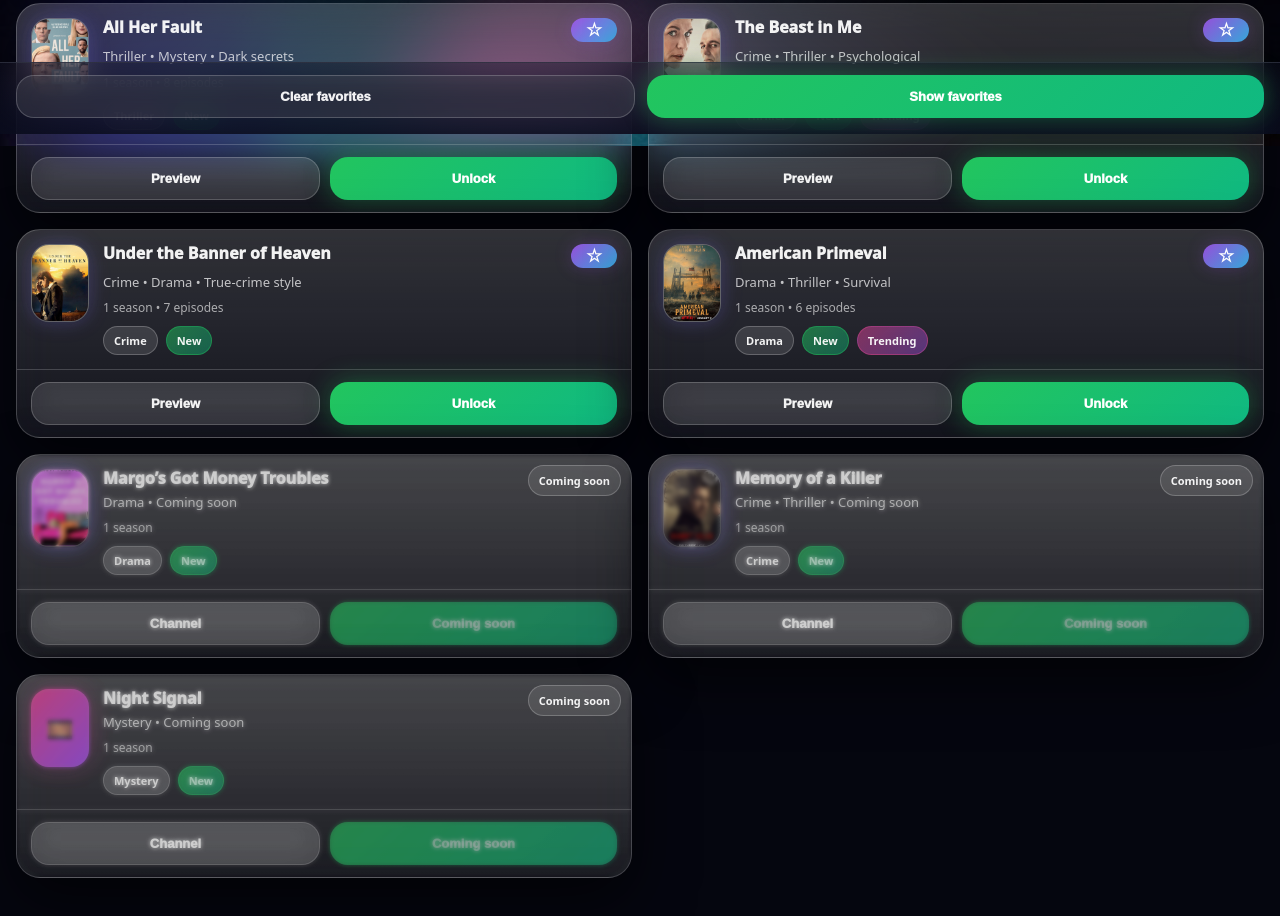
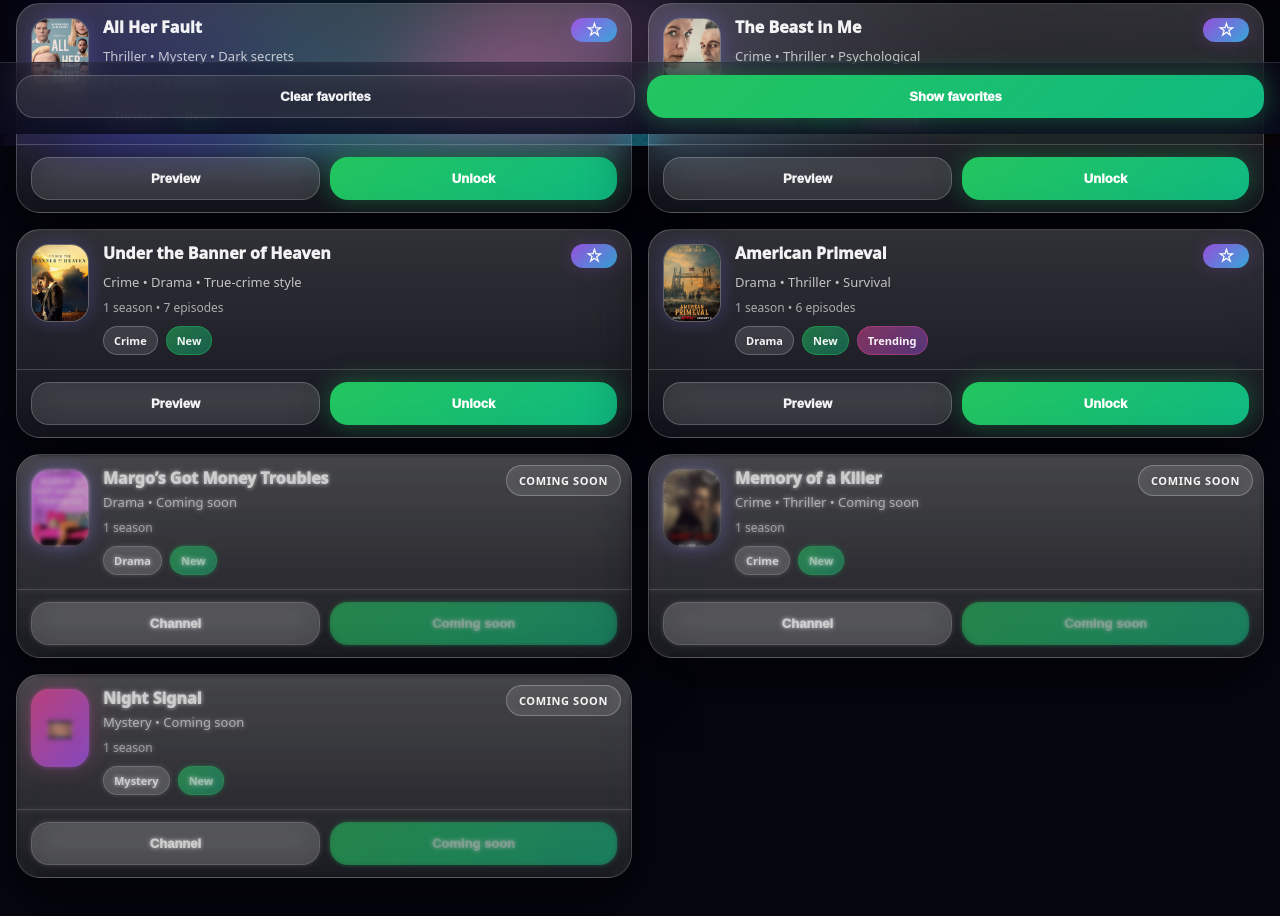
Before and after one commit to Thalip234/series-hub-miniapp, a plain HTML site: page index.html in a window 1280 px wide. Shown: the part 666-1582 px from the top of the page. Drawn offline with Linux system fonts and the light colour scheme.

Commit message:
Update styles.css

```diff
--- a/styles.css
+++ b/styles.css
@@ -548,3 +548,16 @@ body::after{
 @media (prefers-reduced-motion: reduce){
   *{ animation:none !important; transition:none !important; }
 }
+/* Coming Soon badge styling (overlay pill) */
+.lockPill.comingSoon {
+  text-transform: uppercase;
+  font-weight: 800;
+  letter-spacing: 0.6px;
+  font-size: 11px;
+  padding: 7px 12px;
+  border-radius: 999px;
+  border: 1px solid rgba(255,255,255,0.25);
+  background: rgba(255,255,255,0.14);
+  backdrop-filter: blur(10px);
+  -webkit-backdrop-filter: blur(10px);
+}
```
